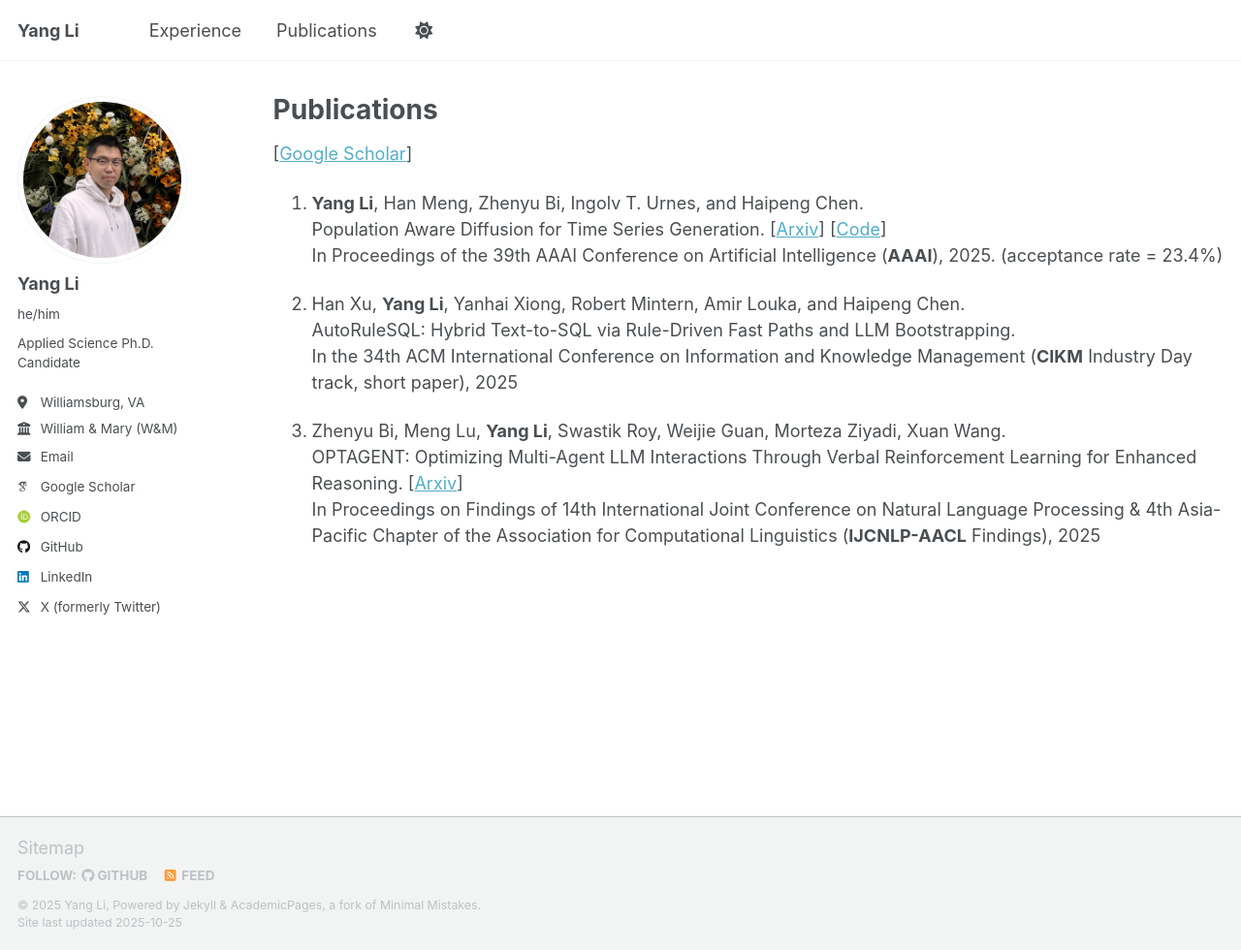
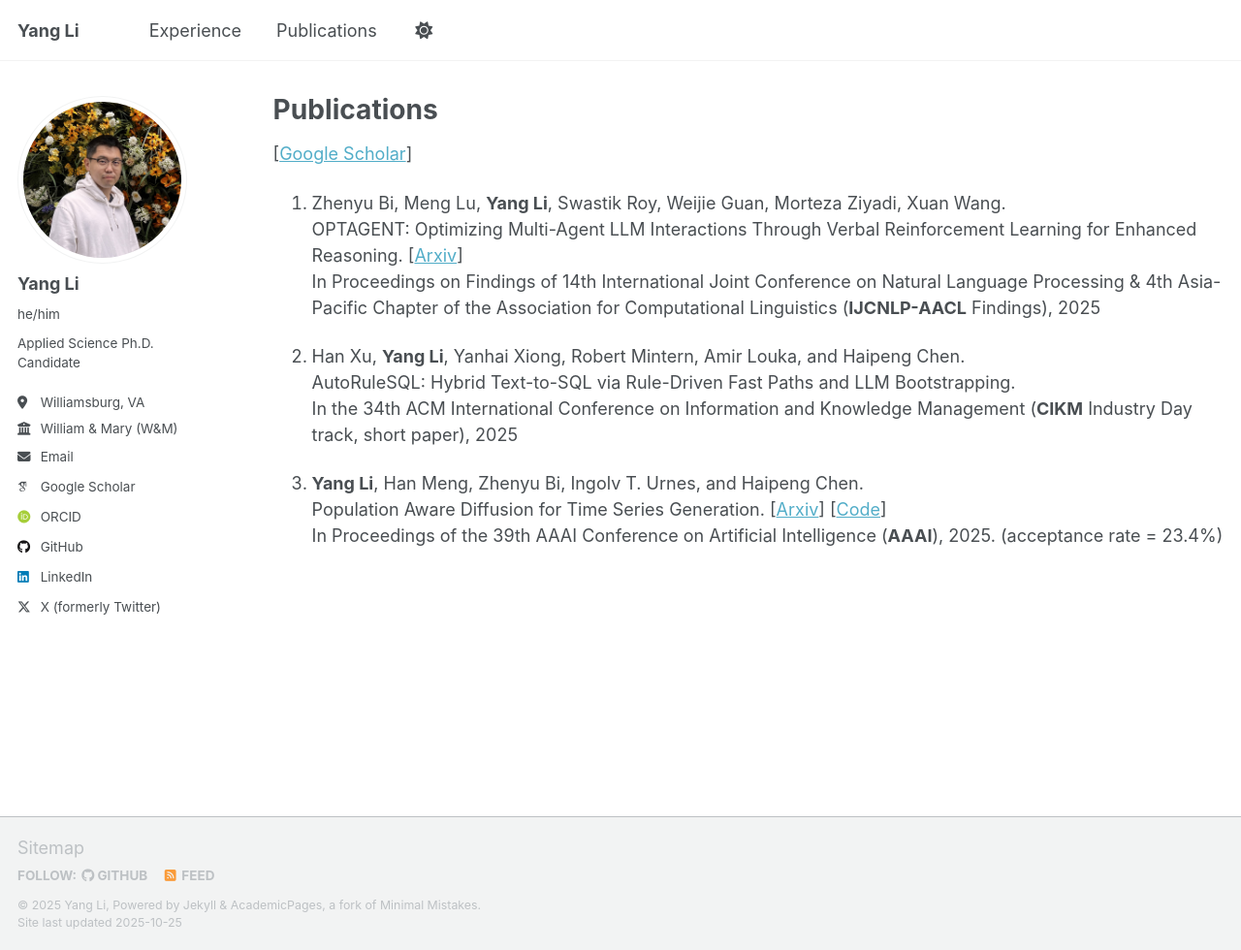
Before and after one commit to littlestone111/littlestone111.github.io, a Jekyll site: the page built from _pages/publications.md, in a window 1280 px wide and 980 px high. Shown: the whole window at 97% size. Built offline with Jekyll 4.4.1, drawn with Linux system fonts in a browser that asks for light colours; some web fonts are replaced; a script that is not in the unit is left out.

Commit message:
Update Order

```diff
--- a/_pages/publications.md
+++ b/_pages/publications.md
@@ -8,16 +8,16 @@ author_profile: true
 {% include base_path %}
 
 [[Google Scholar](https://scholar.google.com/citations?user=94CH-sgAAAAJ&hl=en)]
-1. **Yang Li**, Han Meng, Zhenyu Bi, Ingolv T. Urnes, and Haipeng Chen. \
-Population Aware Diffusion for Time Series Generation. [[Arxiv](https://arxiv.org/abs/2501.00910)] [[Code](https://github.com/wmd3i/PaD-TS)]
-\
-In Proceedings of the 39th AAAI Conference on Artificial Intelligence (**AAAI**), 2025. (acceptance rate = 23.4%)
 
+1. Zhenyu Bi, Meng Lu, **Yang Li**, Swastik Roy, Weijie Guan, Morteza Ziyadi, Xuan Wang. \
+OPTAGENT: Optimizing Multi-Agent LLM Interactions Through Verbal Reinforcement Learning for Enhanced Reasoning. [[Arxiv](https://arxiv.org/abs/2510.18032)]\
+In Proceedings on Findings of 14th International Joint Conference on Natural Language Processing & 4th Asia-Pacific Chapter of the Association for Computational Linguistics (**IJCNLP-AACL** Findings), 2025
 
 2. Han Xu, **Yang Li**, Yanhai Xiong, Robert Mintern, Amir Louka, and Haipeng Chen. \
 AutoRuleSQL: Hybrid Text-to-SQL via Rule-Driven Fast Paths and LLM Bootstrapping. \
 In the 34th ACM International Conference on Information and Knowledge Management (**CIKM** Industry Day track, short paper), 2025
 
-3. Zhenyu Bi, Meng Lu, **Yang Li**, Swastik Roy, Weijie Guan, Morteza Ziyadi, Xuan Wang. \
-OPTAGENT: Optimizing Multi-Agent LLM Interactions Through Verbal Reinforcement Learning for Enhanced Reasoning. [[Arxiv](https://arxiv.org/abs/2510.18032)]\
-In Proceedings on Findings of 14th International Joint Conference on Natural Language Processing & 4th Asia-Pacific Chapter of the Association for Computational Linguistics (**IJCNLP-AACL** Findings), 2025
+3. **Yang Li**, Han Meng, Zhenyu Bi, Ingolv T. Urnes, and Haipeng Chen. \
+Population Aware Diffusion for Time Series Generation. [[Arxiv](https://arxiv.org/abs/2501.00910)] [[Code](https://github.com/wmd3i/PaD-TS)]
+\
+In Proceedings of the 39th AAAI Conference on Artificial Intelligence (**AAAI**), 2025. (acceptance rate = 23.4%)
```
